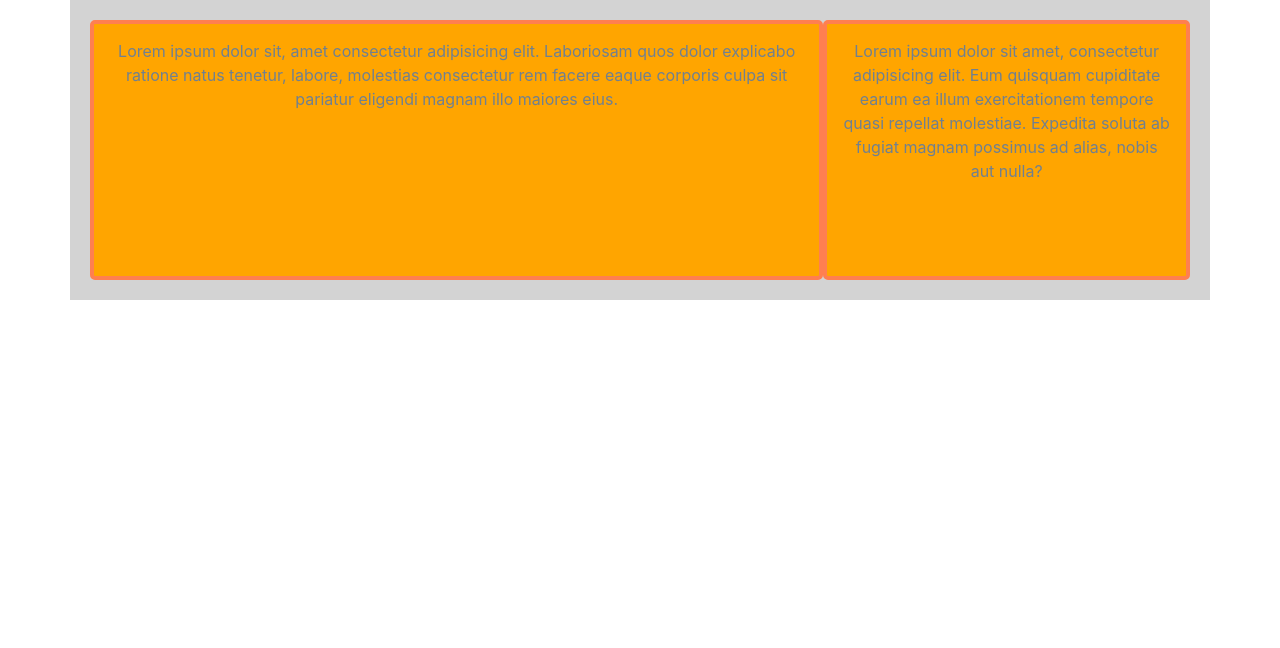
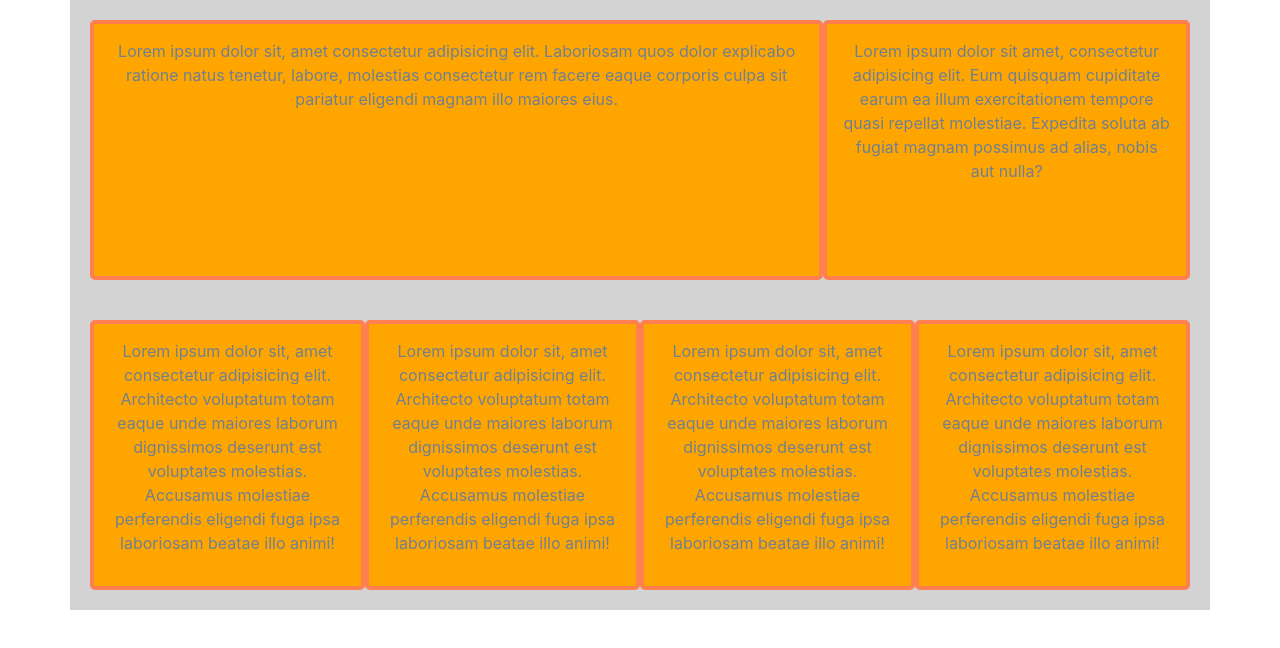
Before and after one commit to Nathan-Beers/nology-coursework, a plain HTML site: page 02-web-fundamentals/bootstrap/index.html in a window 1280 px wide. Drawn offline with nearby package versions, Linux system fonts and the light colour scheme.

Commit message:
Updated for different device views

```diff
--- a/02-web-fundamentals/bootstrap/index.html
+++ b/02-web-fundamentals/bootstrap/index.html
@@ -24,6 +24,21 @@
               <p>Lorem ipsum dolor sit amet, consectetur adipisicing elit. Eum quisquam cupiditate earum ea illum exercitationem tempore quasi repellat molestiae. Expedita soluta ab fugiat magnam possimus ad alias, nobis aut nulla?</p>
           </div>
       </div>
+      <div class="row">
+          <div class="col-md-3 col-sm-12">
+            <p>Lorem ipsum dolor sit, amet consectetur adipisicing elit. Architecto voluptatum totam eaque unde maiores laborum dignissimos deserunt est voluptates molestias. Accusamus molestiae perferendis eligendi fuga ipsa laboriosam beatae illo animi!</p>
+          </div>
+          <div class="col-md-3 col-sm-12">
+            <p>Lorem ipsum dolor sit, amet consectetur adipisicing elit. Architecto voluptatum totam eaque unde maiores laborum dignissimos deserunt est voluptates molestias. Accusamus molestiae perferendis eligendi fuga ipsa laboriosam beatae illo animi!</p>
+          </div>
+          <div class="col-md-3 col-sm-12">
+            <p>Lorem ipsum dolor sit, amet consectetur adipisicing elit. Architecto voluptatum totam eaque unde maiores laborum dignissimos deserunt est voluptates molestias. Accusamus molestiae perferendis eligendi fuga ipsa laboriosam beatae illo animi!</p>
+          </div>
+          <div class="col-md-3 col-sm-12">
+            <p>Lorem ipsum dolor sit, amet consectetur adipisicing elit. Architecto voluptatum totam eaque unde maiores laborum dignissimos deserunt est voluptates molestias. Accusamus molestiae perferendis eligendi fuga ipsa laboriosam beatae illo animi!</p>
+          </div>
+
+      </div>
   </div>
 </body>
 </html>
```
Also changed, not shown: 02-web-fundamentals/bootstrap/style.css (line endings or trailing spaces).
